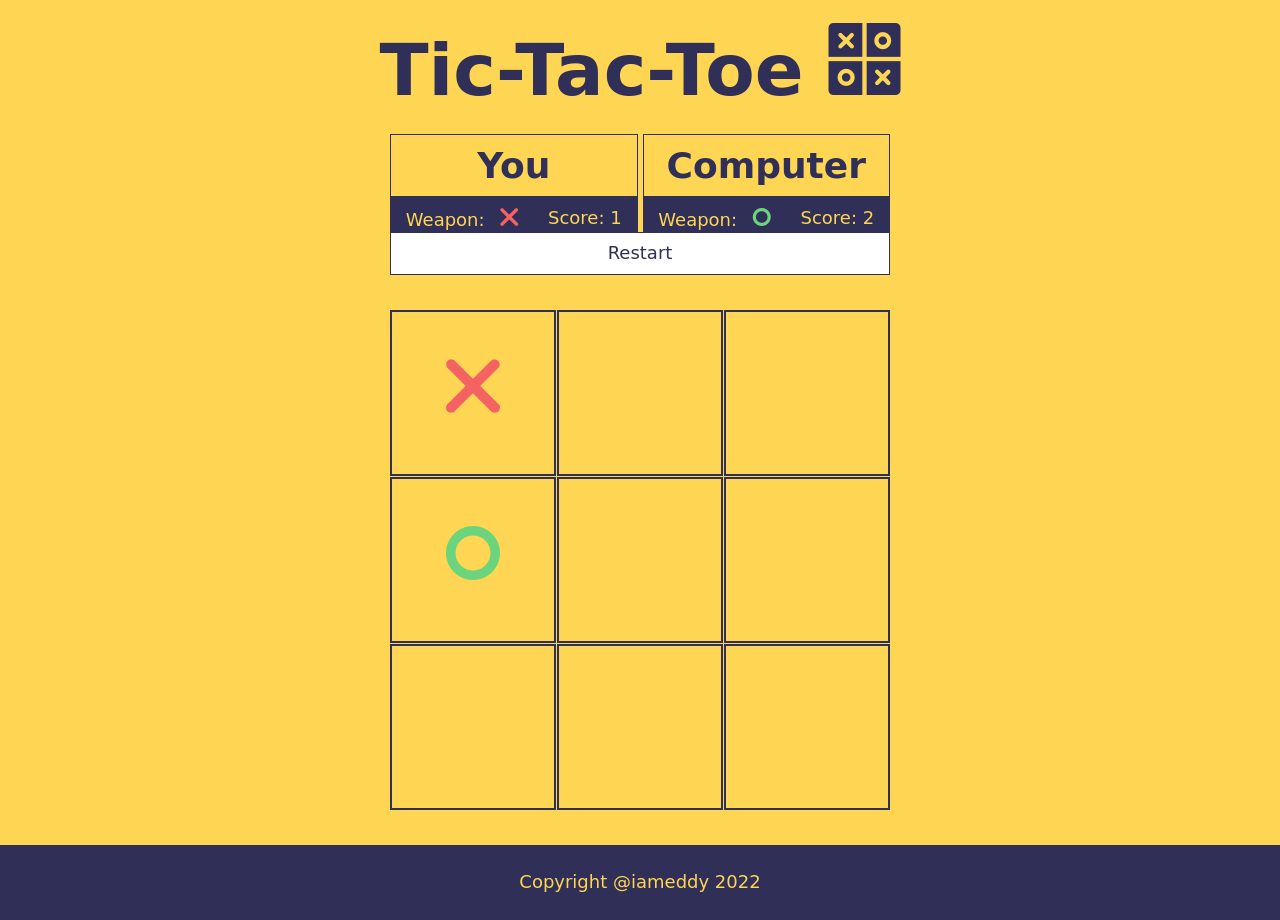
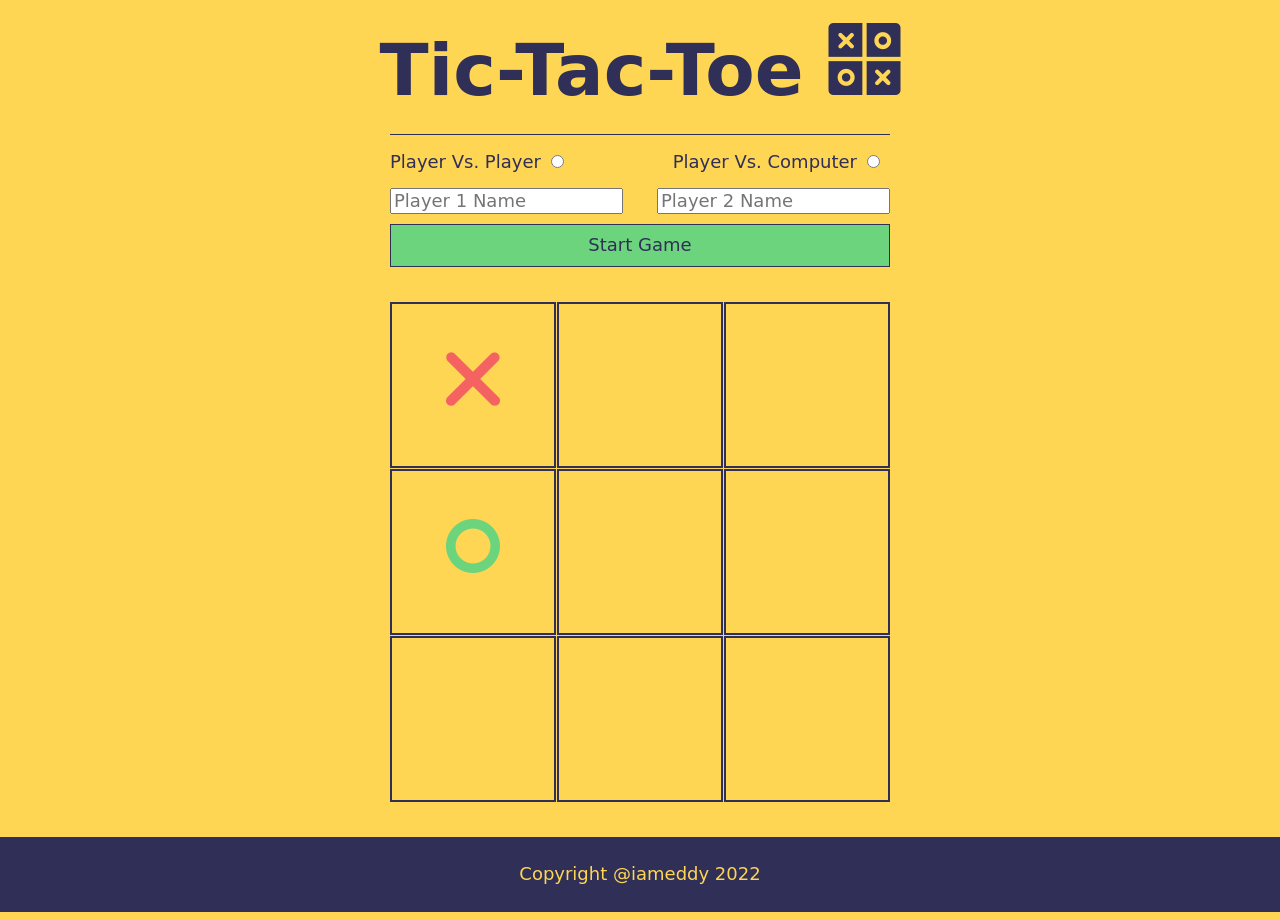
Before and after one commit to eddyhood/odin-tic-tac-toe, a plain HTML site: page index.html in a window 1280 px wide. Drawn offline with Linux system fonts and the light colour scheme; files whose address does not match are found by name; a web font is replaced by a local one.

Commit message:
Create starting view with game controller

```diff
--- a/index.html
+++ b/index.html
@@ -20,7 +20,7 @@
         <section id="players">
             <article class="score" id="player-score">
                 <div class="name">
-                    <h3>You</h3>
+                    <h3>Player 1</h3>
                 </div>
                     <div class="details">
                         <div class="weapon">Weapon: <i class="flaticon-close"></i></div>
@@ -29,7 +29,7 @@
             </article>
             <article class="score" id="competitor-score">
                 <div class="name">
-                    <h3>Computer</h3>
+                    <h3>PLayer 2</h3>
                 </div>
                 <div class="details">
                     <div class="weapon">Weapon: <i class="flaticon-o"></i></div>
@@ -38,8 +38,19 @@
                 </article>
             </article>
         </section>
-        <article id="referee">
-            <button>Restart</button>
+        <article id="control-box">
+            <div id="game-mode">
+                <label for="pvp">Player Vs. Player<input type="radio" name="pvp" id="pvp"></label>
+                <label for="pvc">Player Vs. Computer<input type="radio" name="pvc" id="pvc"></label>
+
+            </div>
+            <div id="game-names">
+                <label for="name"><input type="text" name="name" id="name" placeholder="Player 1 Name"></label>
+
+                <label for="opponent"><input type="text" name="opponent" id="opponent" placeholder="Player 2 Name"></label>
+
+            </div>
+            <button>Start Game</button>
         </article>
     </section>
     <section id="game-board">
--- a/script.js
+++ b/script.js
@@ -0,0 +1,16 @@
+
+//Modules
+function gameBoard(() {
+
+})();
+
+function gameControls(() {
+    const controlBox = document.getElementById('control-box');
+
+
+})();
+
+//factories
+function createPlayer() {
+    return player;
+}
--- a/style.css
+++ b/style.css
@@ -36,6 +36,7 @@ h3 {
     flex-direction: column;
     width:75%;
     max-width: 500px;
+    border-top: 1px solid var(--dark);
 
 }
 
@@ -50,6 +51,7 @@ h3 {
     flex: 1;
     border: 1px solid var(--dark);
     text-align: center;
+    display: none;
 
 }
 
@@ -60,6 +62,7 @@ h3 {
     text-align: left;
     display: flex;
     justify-content: space-around;
+    padding: 10px 0px;
 
 }
 
@@ -68,13 +71,13 @@ button {
     border: 1px solid var(--dark);
     border-radius: 0px;
     color: var(--dark);
-    background-color: white;
+    background-color: var(--green);
     width: 100%;
     padding: 10px;
 }
 
 button:hover {
-    background-color: rgb(244, 244, 244);
+    background-color: #76e288;
 }
 
 .weapon>i {
@@ -111,7 +114,15 @@ button:hover {
     font-size: 3rem;
 }
 
+#game-mode, #game-names {
+    display: flex;
+    justify-content: space-between;
+    margin: 10px 0px;
+}
 
+#pvp, #pvc {
+    margin: 10px;
+}
 
 footer {
     flex-shrink: 0;
```
